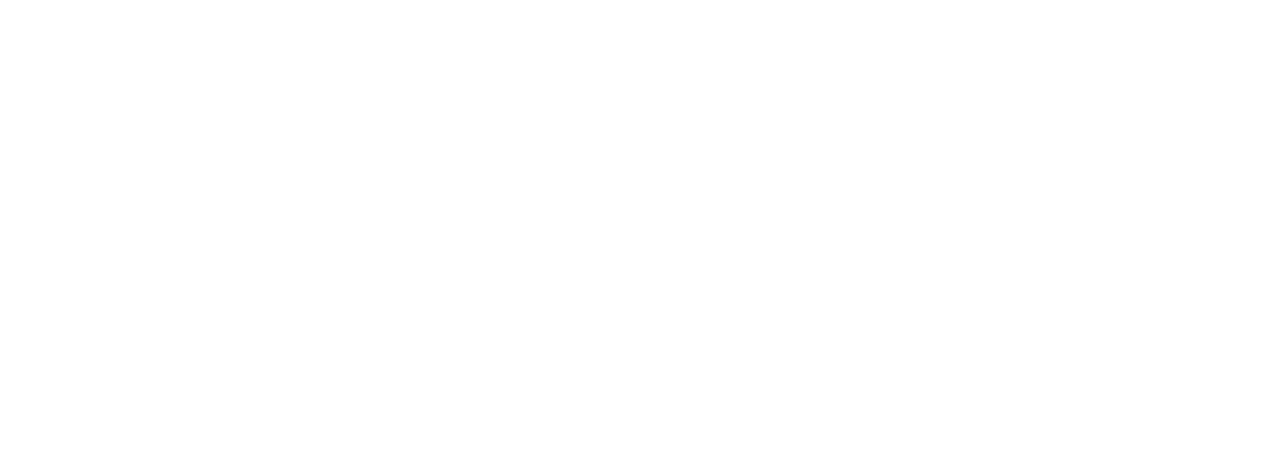
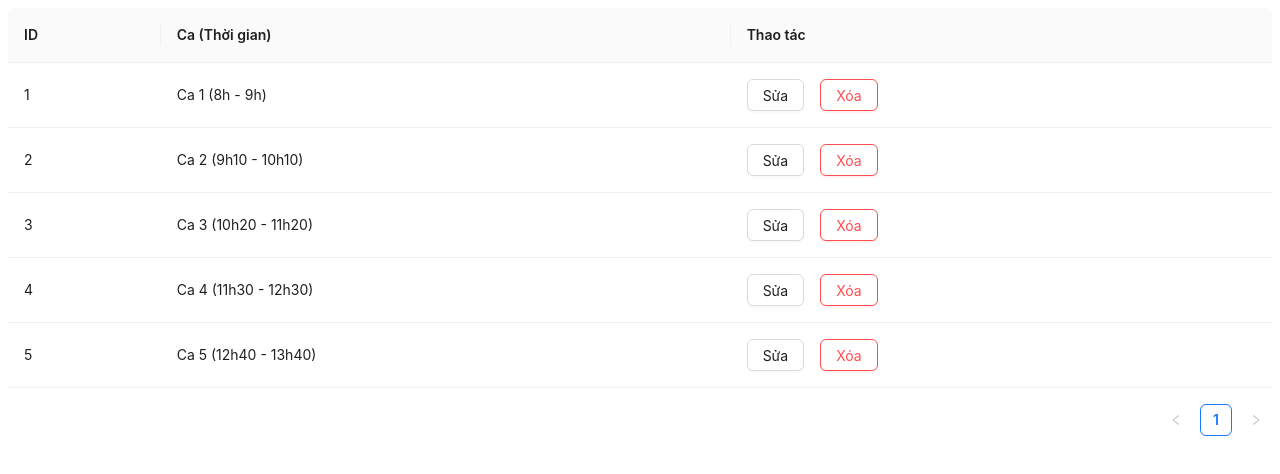
Before and after one commit to CAODANGFPT/The_gioi_thu_cung, a React (Create React App) app in the folder front-end/: page /settimeadmin in a window 1280 px wide. Before the commit this address had no page. Shown: the top 474 px of the page. Built offline with nearby package versions, Linux system fonts and the light colour scheme.

Commit message:
feat: Create List Set Time Admin UI

```diff
--- a/front-end/package.json
+++ b/front-end/package.json
@@ -13,6 +13,7 @@
     "@typescript-eslint/eslint-plugin": "^6.0.0",
     "@typescript-eslint/parser": "^6.0.0",
     "axios": "^1.4.0",
+    "antd": "^5.10.2",
     "eslint-config-airbnb-typescript": "^17.1.0",
     "react": "^18.2.0",
     "react-dom": "^18.2.0",
--- a/front-end/src/App.tsx
+++ b/front-end/src/App.tsx
@@ -1,6 +1,7 @@
 import { BrowserRouter, Route, Routes } from "react-router-dom";
 import "./App.css";
 import Home from "./page/base/home";
+import SetTimeAdmin from "./page/base/setTime";
 
 function App() {
   return (
@@ -9,6 +10,7 @@
         <Route path="/" element={<Home />}>
           <Route index element={<Home />} />
         </Route>
+        <Route path="settimeadmin" element={<SetTimeAdmin />} />
       </Routes>
     </BrowserRouter>
   );
--- /dev/null
+++ b/front-end/src/page/base/setTime/index.tsx
@@ -0,0 +1,84 @@
+import React from "react";
+import { Button, Popconfirm, Table, message } from "antd";
+import type { ColumnsType } from "antd/es/table";
+import { Link } from "react-router-dom";
+
+interface SetTimeType {
+  key: string;
+  name: string;
+}
+const confirm = () => {
+  message.success("Xóa thành công.");
+};
+
+const cancel = () => {
+  message.error("Xóa không thành công.");
+};
+
+const columns: ColumnsType<SetTimeType> = [
+  {
+    title: "ID",
+    dataIndex: "key",
+    key: "key",
+  },
+  {
+    title: "Ca (Thời gian)",
+    dataIndex: "name",
+    key: "name",
+    render: (text) => <div>{text}</div>,
+  },
+  {
+    title: "Thao tác",
+    key: "action",
+    render: (text) => (
+      <div>
+        <Link to="URL">
+          <Button className="btn-edit" style={{ marginRight: "1rem" }}>
+            Sửa
+          </Button>
+        </Link>
+        <Popconfirm
+          title="Xóa Ca (Thời gian)."
+          description="Bạn có muốn xóa không?"
+          onConfirm={confirm}
+          onCancel={cancel}
+          okText="Đồng ý"
+          cancelText="Không"
+        >
+          <Button danger className="btn-delete">
+            Xóa
+          </Button>
+        </Popconfirm>
+      </div>
+    ),
+  },
+];
+
+const data: SetTimeType[] = [
+  {
+    key: "1",
+    name: "Ca 1 (8h - 9h)",
+  },
+  {
+    key: "2",
+    name: "Ca 2 (9h10 - 10h10)",
+  },
+  {
+    key: "3",
+    name: "Ca 3 (10h20 - 11h20)",
+  },
+  {
+    key: "4",
+    name: "Ca 4 (11h30 - 12h30)",
+  },
+  {
+    key: "5",
+    name: "Ca 5 (12h40 - 13h40)",
+  },
+];
+
+const SetTimeAdmin: React.FC = () => (
+  <Table columns={columns} dataSource={data} />
+);
+
+export default SetTimeAdmin;
```
Also changed, not shown: 1 other file (tests, documents, lock files or other folders).
